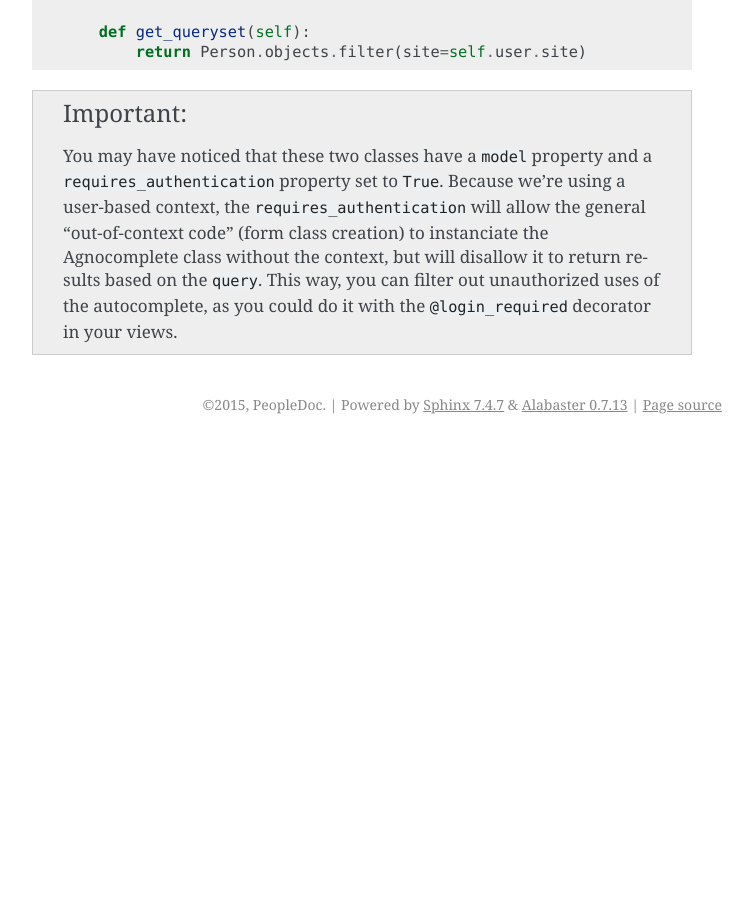
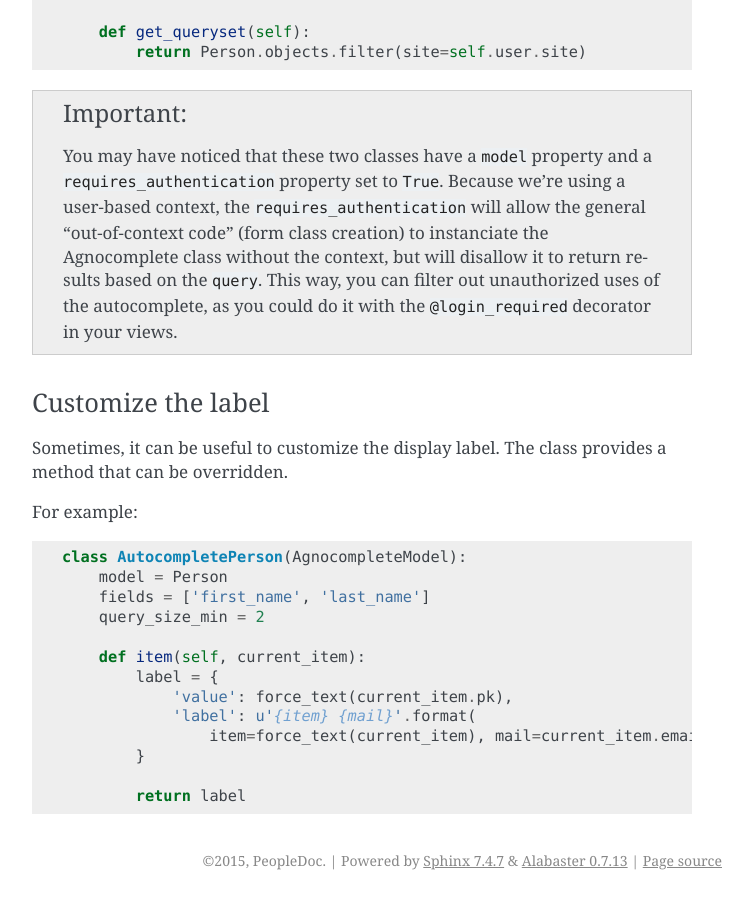
Before and after one commit to peopledoc/django-agnocomplete, a Sphinx documentation site: the page built from docs/autocomplete-definition.rst, in a window 1280 px wide and 900 px high, scrolled down 4019 px. Shown: the whole window, without its empty margins (388-1141 px from the left). Built offline with Sphinx 7.4.7, drawn with Linux system fonts in a browser that asks for light colours; before the commit the page ends 4463 px from its top, so only the background shows below that.

Commit message:
[Controllers] Add a new method to return the current item (fixes #34).

```diff
--- a/CHANGELOG.rst
+++ b/CHANGELOG.rst
@@ -5,7 +5,7 @@ Changelog for django-agnocomplete
 master (unreleased)
 ===================
 
-- Nothing changed yet.
+- Add a new method to have the possibilty to override easily the display label (#34).
 
 0.2.0 (2015-09-17)
 ==================
--- a/docs/autocomplete-definition.rst
+++ b/docs/autocomplete-definition.rst
@@ -175,3 +175,28 @@ In a multi-site context, you *have* to define a preemptive filter to gather info
 
     You may have noticed that these two classes have a ``model`` property and a ``requires_authentication`` property set to ``True``. Because we're using a user-based context, the ``requires_authentication`` will allow the general "out-of-context code" (form class creation) to instanciate the Agnocomplete class without the context, but will disallow it to return results based on the ``query``. This way, you can filter out unauthorized uses of the autocomplete, as you could do it with the ``@login_required`` decorator in
     your views.
+
+
+Customize the label
+-------------------
+
+Sometimes, it can be useful to customize the display label. The class provides
+a method that can be overridden.
+
+For example:
+
+.. code-block:: python
+
+    class AutocompletePerson(AgnocompleteModel):
+        model = Person
+        fields = ['first_name', 'last_name']
+        query_size_min = 2
+
+        def item(self, current_item):
+            label = {
+                'value': force_text(current_item.pk),
+                'label': u'{item} {mail}'.format(
+                    item=force_text(current_item), mail=current_item.email)
+            }
+
+            return label
```
Also changed, not shown: 3 other files.
